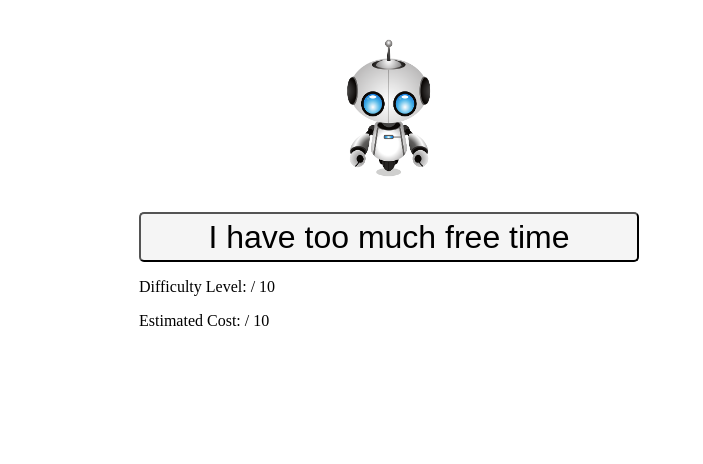
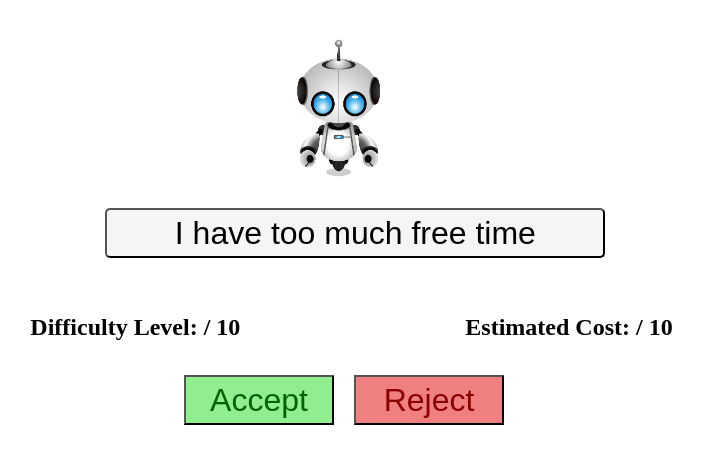
Before and after one commit to anthon78/productivity, a React app: page / in a window 1280 px wide. Shown: the top 464 px of the page, without its empty margins (251-954 px from the left). Built offline with nearby package versions, Linux system fonts and the light colour scheme; the HTML template or start-up script is replaced by a standard one.

Commit message:
populate selectionpane component

```diff
--- a/client/src/app.jsx
+++ b/client/src/app.jsx
@@ -29,7 +29,7 @@ class App extends React.Component {
 
   render() {
     return (
-      <div className ={styles.main}>
+      <div>
         <div><img src={require('./robot.png')} className = {styles.image}></img></div>
         <SelectionPane
           getNextTask = {this.getNextTask}
--- a/client/src/assets/selectionpane.css
+++ b/client/src/assets/selectionpane.css
@@ -5,3 +5,54 @@
   border-radius: 5px;
   background-color: whitesmoke;
 }
+
+.main {
+  margin: 0 auto;
+  width: max-content;
+}
+
+.description {
+  text-align: center;
+  font-size: 2em;
+  color: green;
+  max-width: 500px;
+  word-wrap: break-word;
+  font-weight: bold;
+}
+
+.difficulty {
+  display: inline-block;
+  font-size: 1.5em;
+  margin-left: -75px;
+  font-weight: bold;
+}
+
+.cost {
+  display: inline-block;
+  margin-left: 225px;
+  font-size: 1.5em;
+  font-weight: bold;
+}
+
+.buttonContainer {
+  width: max-content;
+  margin: 10px auto;
+}
+
+.acceptButton {
+  height: 50px;
+  width: 150px;
+  color: darkgreen;
+  background-color: lightgreen;
+  font-size: 2em;
+  margin-left: -90px;
+}
+
+.rejectButton {
+  height: 50px;
+  width: 150px;
+  color: darkred;
+  font-size: 2em;
+  background-color: lightcoral;
+  margin-left: 20px;
+}
--- a/client/src/assets/styles.css
+++ b/client/src/assets/styles.css
@@ -1,10 +1,7 @@
-.main {
-  margin: 0 auto;
-  width: max-content;
-}
-
 .image {
   width: 200px;
   height: 200px;
-  padding-left: 150px;
+  margin: 0 auto;
+  padding-right: 100px;
+  display: block;
 }
--- a/client/src/components/selectionpane.jsx
+++ b/client/src/components/selectionpane.jsx
@@ -3,11 +3,15 @@ import styles from "../assets/selectionpane.css";
 
 const SelectionPane = (props) => {
   return (
-    <div>
+    <div className={styles.main}>
       <button className={styles.button} onClick = {props.getNextTask}>I have too much free time</button>
-      <p>{props.currentTaskDescription}</p>
-      <p>Difficulty Level: {props.currentTaskDifficulty} / 10</p>
-      <p>Estimated Cost: {props.currentTaskPrice} / 10</p>
+      <p className={styles.description}>{props.currentTaskDescription}</p>
+      <p className={styles.difficulty}>Difficulty Level: {props.currentTaskDifficulty} / 10</p>
+      <p className = {styles.cost}>Estimated Cost: {props.currentTaskPrice} / 10</p>
+      <div className={styles.buttonContainer}>
+        <button className={styles.acceptButton}>Accept</button>
+        <button className={styles.rejectButton}>Reject</button>
+      </div>
     </div>
   )
 }
```
Also changed, not shown: client/public/bundle.js, 1 other file (tests, documents, lock files or other folders).
